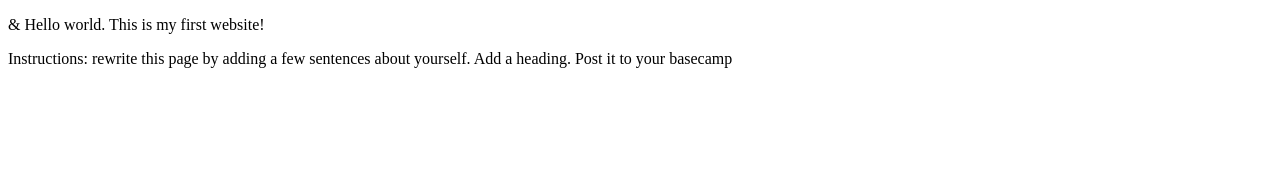
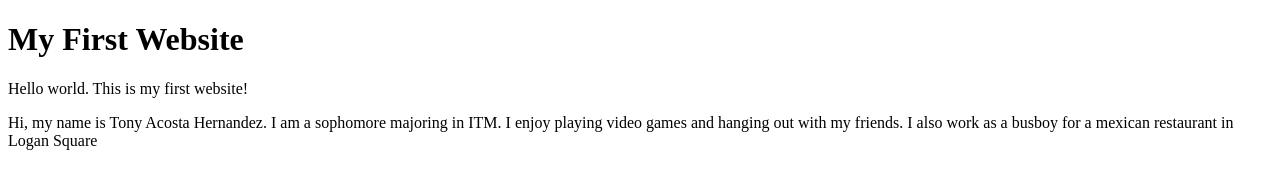
Before and after one commit to tacostahern/WebDev, a plain HTML site: page lab1.html in a window 1280 px wide. Drawn offline with Linux system fonts and the light colour scheme.

Commit message:
Updated finished code

```diff
--- a/lab1.html
+++ b/lab1.html
@@ -5,7 +5,9 @@
 	<title>ITMD-361 Internet Technologies and Web Design</title>
 </head>
 <body>
-  <p>&amp; Hello world. This is my first website!</p>
-  <p>Instructions: rewrite this page by adding a few sentences about yourself. Add a heading. Post it to your basecamp</p>
-</body>
+	<h1>My First Website</h1>
+	  <p>Hello world. This is my first website!</p>
+	  <p>Hi, my name is Tony Acosta Hernandez. I am a sophomore majoring in ITM. I enjoy playing video games and hanging
+	  out with my friends. I also work as a busboy for a mexican restaurant in Logan Square</p>
+	</body>
 </html>
```
